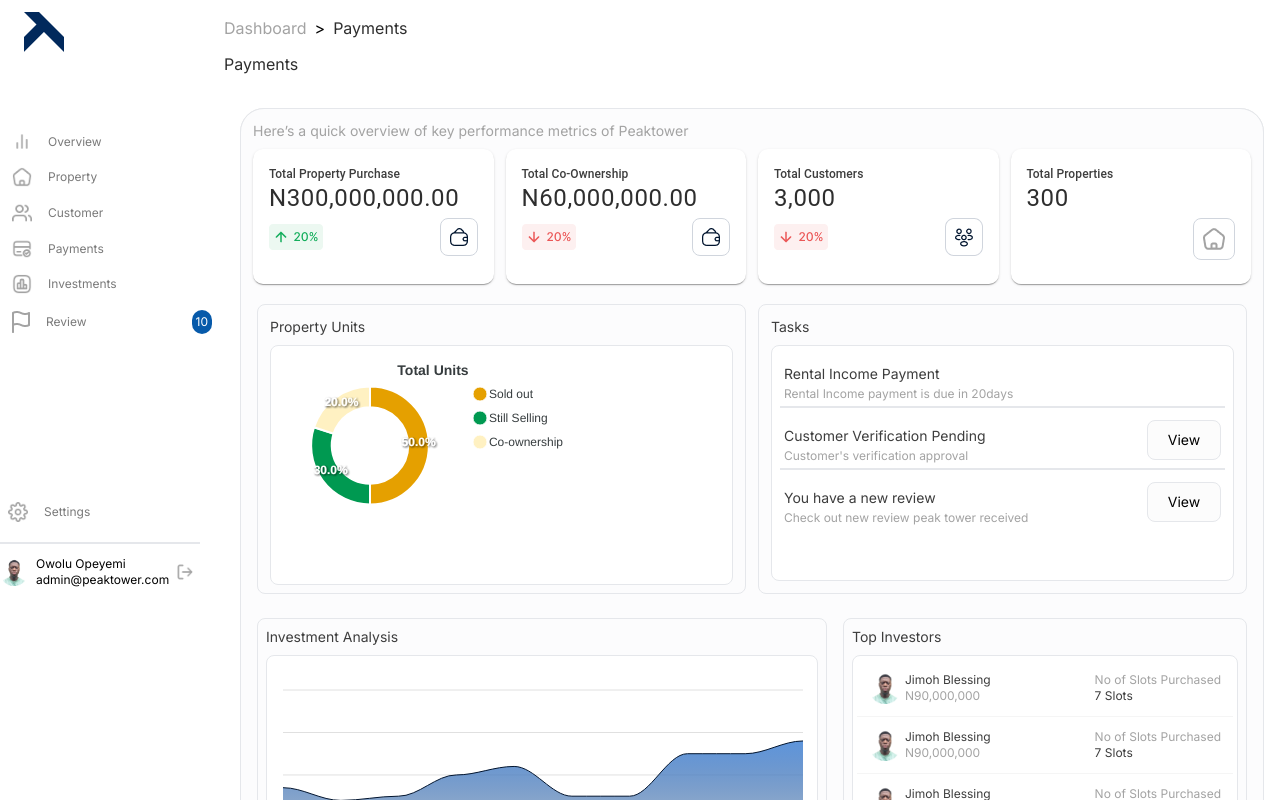
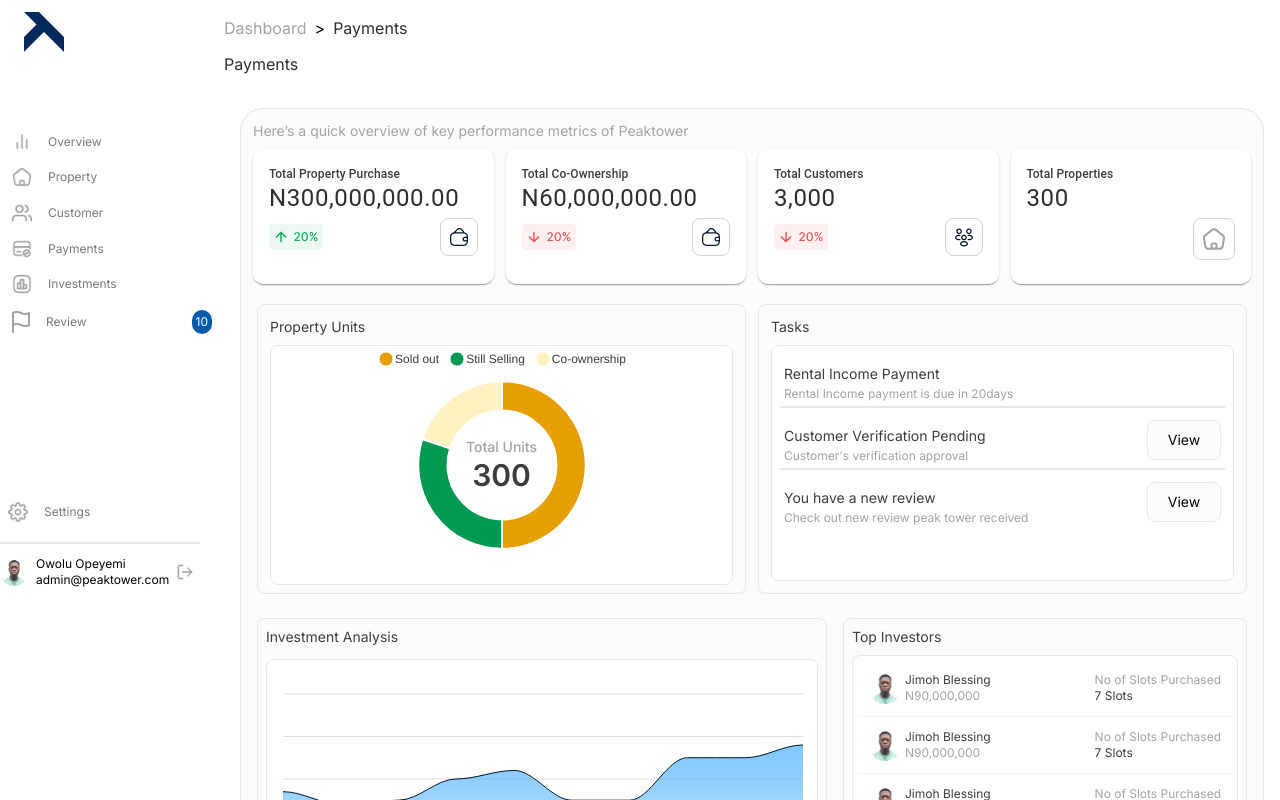
Before and after one commit to popsam22/lantan-frontend, a React (Vite) app: page /admin/overview in a window 1280 px wide. Shown: the top 800 px of the page. Built offline with nearby package versions, Linux system fonts and the light colour scheme.

Commit message:
feat: dashboard overview

```diff
--- a/src/components/Chart.tsx
+++ b/src/components/Chart.tsx
@@ -2,12 +2,27 @@
 import { ApexOptions } from "apexcharts";
 
 export const PieChart = () => {
+  const series = [50, 30, 20]; //replace with data from endpoint from Emma
   const options: ApexOptions = {
     chart: {
       type: "donut",
+      width: "100%",
     },
     labels: ["Sold out", "Still Selling", "Co-ownership"],
     colors: ["#E5A000", "#009951", "#FFF1C2"],
+    legend: {
+      position: "top",
+      horizontalAlign: "center",
+      itemMargin: {
+        horizontal: 5,
+        vertical: 0,
+      },
+    },
+    dataLabels: { enabled: false },
+    markers: {
+      size: 0,
+      hover: { size: 5 },
+    },
     responsive: [
       {
         breakpoint: 480,
@@ -16,20 +31,21 @@
             width: 300,
           },
           legend: {
-            position: "bottom",
+            position: "top",
           },
         },
       },
     ],
-    title: {
-      text: "Total Units",
-      align: "center",
-    },
   };
-  const series = [50, 30, 20]; //replace with data from endpoint
+
   return (
     <div id="chart">
-      <ReactApexChart options={options} series={series} type="donut" />
+      <ReactApexChart
+        options={options}
+        series={series}
+        type="donut"
+        height={200}
+      />
     </div>
   );
 };
@@ -82,20 +98,26 @@
       gradient: {
         shadeIntensity: 1,
         opacityFrom: 0.7,
-        opacityTo: 0.1,
-        stops: [0, 100],
-        colorStops: [
-          {
-            offset: 0,
-            color: "#5E95DC",
-            opacity: 1,
-          },
-          {
-            offset: 95.55,
-            color: "rgba(1, 41, 92, 0)",
-            opacity: 0,
-          },
-        ],
+        opacityTo: 0.9,
+        stops: [0, 90, 100],
+
+        //config from figma is not really giving exact color
+        // shadeIntensity: 1,
+        // opacityFrom: 0.7,
+        // opacityTo: 0.1,
+        // stops: [0, 100],
+        // colorStops: [
+        //   {
+        //     offset: 0,
+        //     color: "#5E95DC",
+        //     opacity: 1,
+        //   },
+        //   {
+        //     offset: 95.55,
+        //     color: "rgba(1, 41, 92, 0)",
+        //     opacity: 0,
+        //   },
+        // ],
       },
     },
   };
--- a/src/constants/overview.tsx
+++ b/src/constants/overview.tsx
@@ -2,6 +2,7 @@
 
 export const investors = [
   {
+    index: 1,
     name: "Jimoh Blessing",
     amount: "N90,000,000",
     title: "No of Slots Purchased",
@@ -9,6 +10,7 @@
     imgUrl: avatar,
   },
   {
+    index: 2,
     name: "Jimoh Blessing",
     amount: "N90,000,000",
     title: "No of Slots Purchased",
@@ -16,6 +18,7 @@
     imgUrl: avatar,
   },
   {
+    index: 3,
     name: "Jimoh Blessing",
     amount: "N90,000,000",
     title: "No of Slots Purchased",
@@ -23,6 +26,7 @@
     imgUrl: avatar,
   },
   {
+    index: 4,
     name: "Jimoh Blessing",
     amount: "N90,000,000",
     title: "No of Slots Purchased",
@@ -30,6 +34,7 @@
     imgUrl: avatar,
   },
   {
+    index: 5,
     name: "Jimoh Blessing",
     amount: "N90,000,000",
     title: "No of Slots Purchased",
--- a/src/pages/admin/Overview.tsx
+++ b/src/pages/admin/Overview.tsx
@@ -35,8 +35,14 @@
         <div className="flex flex-col p-3 border bg-[#FCFCFD] rounded-lg w-full h-[290px]">
           <p className="text-sm text-[#3D3D3D] mb-2">Property Units</p>
           <div className="bg-white rounded-lg">
-            <div className="flex h-[240px] p-3 border rounded-lg">
-              <div>
+            <div className="flex h-[240px] p-3 border rounded-lg relative">
+              <div className="flex flex-col justify-center items-center absolute inset-0">
+                <h1 className="text-sm text-[#A3A3A3] font-medium">
+                  Total Units
+                </h1>
+                <p className="text-3xl text-[#3D3D3D] font-semibold">300</p>
+              </div>
+              <div className="flex justify-center items-center h-full w-full">
                 <PieChart />
               </div>
             </div>
@@ -64,7 +70,7 @@
       </div>
       <div className="flex gap-4 p-1">
         <div className="flex flex-col p-2 border bg-[#FCFCFD] rounded-lg w-full">
-          <p className="text-sm text-[#3D3D3D] mb-2">Investment Analysis</p>
+          <p className="text-sm text-[#3D3D3D] mb-3">Investment Analysis</p>
           <div className="rounded-lg border bg-white p-1 w-full">
             <LineChart />
           </div>
@@ -72,8 +78,9 @@
         <div className="flex flex-col p-2 border bg-[#FCFCFD] rounded-lg w-full max-w-[404px]">
           <p className="text-sm text-[#3D3D3D] mb-2">Top Investors</p>
           <div className="rounded-lg border bg-white p-1">
-            {investors.map(({ name, amount, title, slots, imgUrl }) => (
+            {investors.map(({ name, amount, title, slots, imgUrl, index }) => (
               <TopInvestors
+                key={index}
                 name={name}
                 amount={amount}
                 title={title}
```
